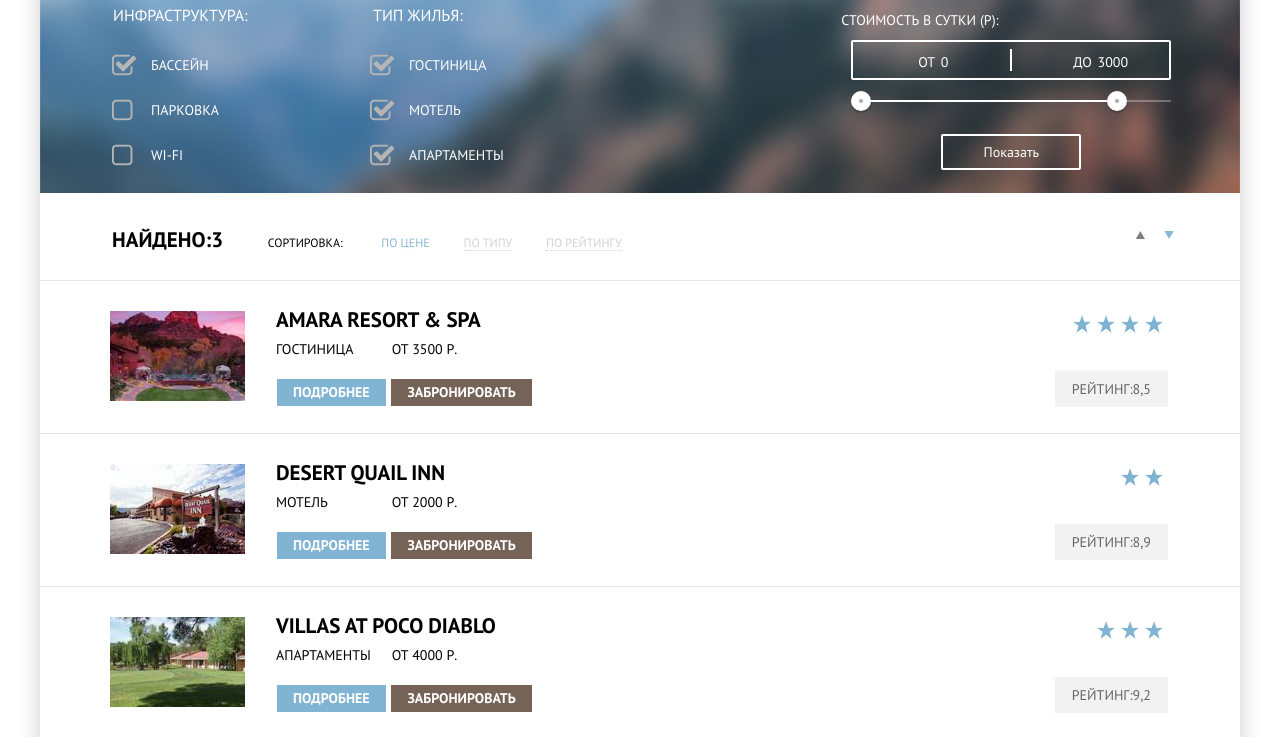
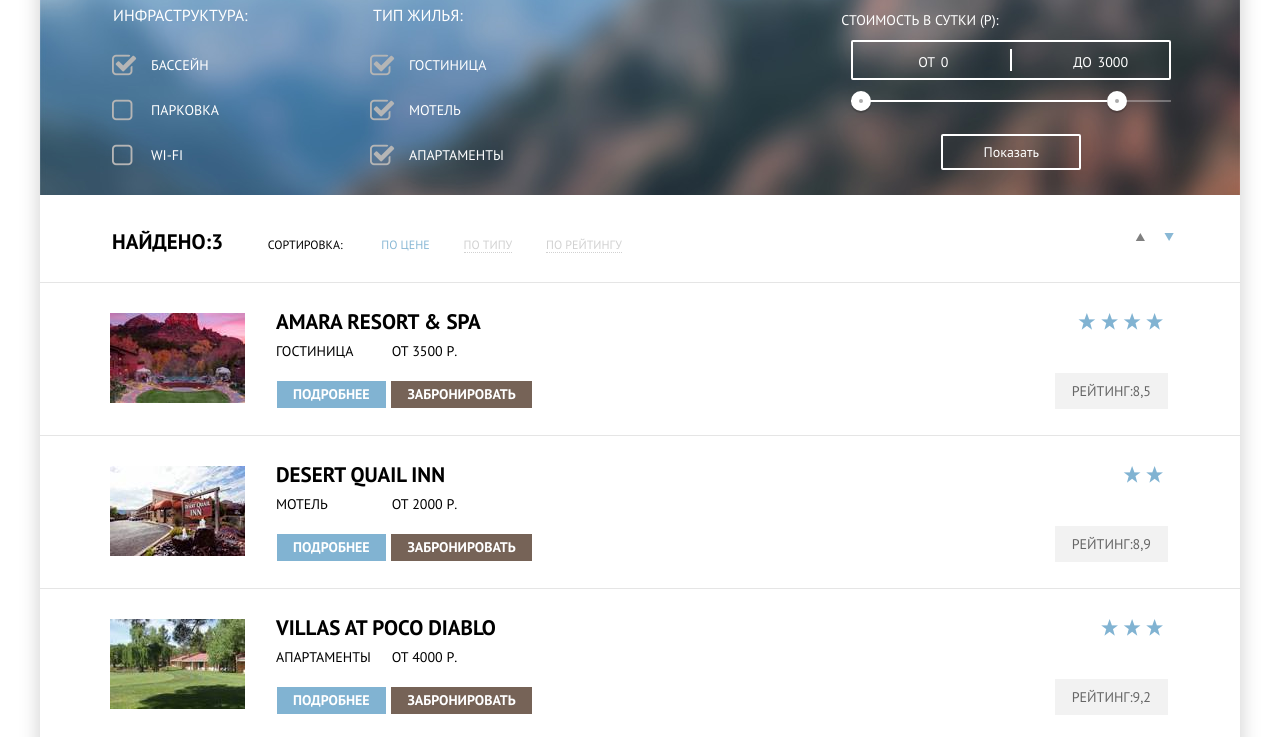
Before and after one commit to larisonchik/159918-sedona, a plain HTML site: page hotels.html in a window 1280 px wide. Shown: the part 77-814 px from the top of the page. Drawn offline with Linux system fonts and the light colour scheme.

Commit message:
Коррекция. Вроде как звезды сошлись)

```diff
--- a/css/style.css
+++ b/css/style.css
@@ -502,7 +502,7 @@ input::-webkit-input-placeholder
 	background-position: 0px -286px;
 	background-repeat: no-repeat;
 	color: #ffffff;
-	height: 213px;
+	height: 215px;
 	margin-bottom: 4px;
 }
 .feature-search-form h3
@@ -909,8 +909,11 @@ fieldset
 {
 	color: #81b3d2;
 	float: right;
-	font-size: 20px;
+	font-size: 19px;
 	margin-left:-4px;
+	margin-top:-5px;
+	padding-left:-10px;
+
 }
 .gallery-item-rating>p
 {
```
